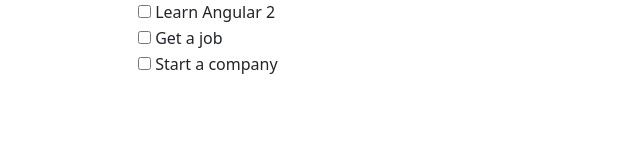
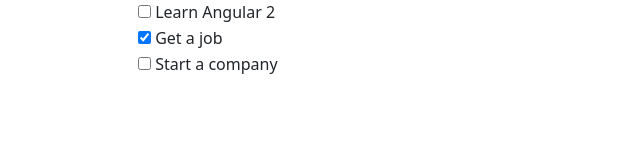
Before and after one commit to awais019/wishlist, an Angular app: page / in a window 1280 px wide. Shown: the top 160 px of the page, without its empty margins (0-640 px from the left). Built offline with nearby package versions, Linux system fonts and the light colour scheme.

Commit message:
Binding data

```diff
--- a/src/app/app.component.html
+++ b/src/app/app.component.html
@@ -5,10 +5,16 @@
 
   <ng-template #showItems>
     <ul class="wish-list" *ngIf="items.length > 0">
-      <li *ngFor="let item of items">
+      <li *ngFor="let item of items; index as ii">
         <div class="form-check">
           <label class="form-check-label"></label>
-          <input type="checkbox" class="checkbox" /> {{ item.wishText }}
+          <input
+            type="checkbox"
+            class="checkbox"
+            [checked]="item.isComplete"
+            [attr.data-index]="ii"
+          />
+          {{ item.wishText }}
         </div>
       </li>
     </ul>
```
